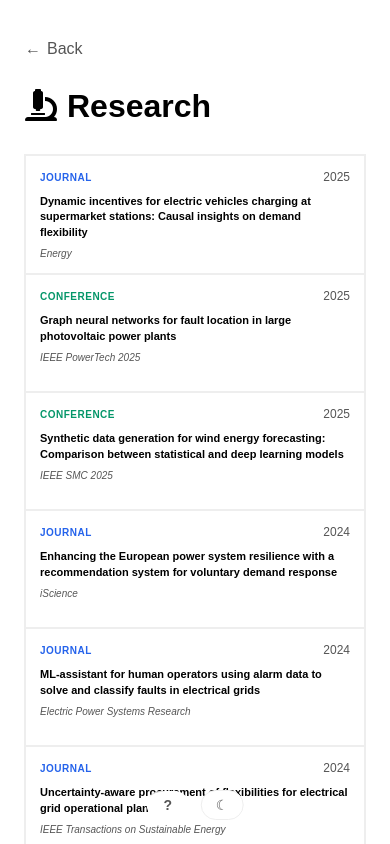
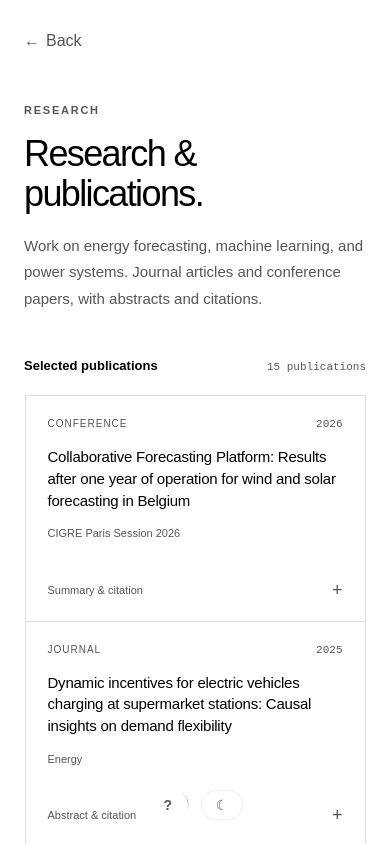
Before and after one commit to itsjrsa/itsjrsa.github.io, a React (Vite) app: page /research in a window 390 px wide. Shown: the top 844 px of the page. Built offline with nearby package versions, Linux system fonts and the light colour scheme.

Commit message:
Restyle research page with monochrome publication grid

```diff
--- a/src/components/projects/ProjectCard.jsx
+++ b/src/components/projects/ProjectCard.jsx
@@ -1,92 +1,95 @@
-import { useState } from 'react'
-import { motion } from 'framer-motion'
+import { useEffect, useRef, useState } from 'react'
+import { motion, useReducedMotion } from 'framer-motion'
 import styles from './ProjectCard.module.css'
 
-export default function ProjectCard({ project, isExpanded, onToggle }) {
-  const [copied, setCopied] = useState(false)
-  const sizeClass = styles[project.size] || styles.medium
-  const categoryClass = styles[project.category] || ''
+export default function ProjectCard({ project, isExpanded, onToggle, onClose }) {
+  const [copyStatus, setCopyStatus] = useState('')
+  const resetTimer = useRef(null)
+  const toggleRef = useRef(null)
+  const reduceMotion = useReducedMotion()
+  const detailsId = `publication-${project.id}-details`
 
-  const handleCopyCitation = (e) => {
-    e.stopPropagation()
-    navigator.clipboard.writeText(project.citation)
-    setCopied(true)
-    setTimeout(() => setCopied(false), 2000)
+  useEffect(() => () => clearTimeout(resetTimer.current), [])
+
+  const handleCopyCitation = async () => {
+    clearTimeout(resetTimer.current)
+    try {
+      await navigator.clipboard.writeText(project.citation)
+      setCopyStatus('Citation copied.')
+    } catch {
+      setCopyStatus('Could not copy. Select the citation below to copy it manually.')
+    }
+    resetTimer.current = setTimeout(() => setCopyStatus(''), 4000)
   }
 
   return (
-    <motion.div
-      layout
-      className={`${styles.card} ${sizeClass} ${isExpanded ? styles.expanded : ''}`}
+    <motion.article
+      layout={!reduceMotion}
+      className={`${styles.card} ${styles[project.size] || styles.medium} ${isExpanded ? styles.expanded : ''}`}
+      transition={{ layout: { duration: 0.3 } }}
+      onKeyDown={(event) => {
+        if (event.key === 'Escape' && isExpanded) {
+          onClose()
+          toggleRef.current?.focus()
+        }
+      }}
+    >
+      <div className={styles.summary}>
+        <div className={styles.header}>
+          <span className={styles.category}>{project.category}</span>
+          <span className={styles.year}>{project.year}</span>
+        </div>
+        <h3 className={styles.title}>
+          <button
+            type="button"
+            ref={toggleRef}
+            className={styles.toggle}
+            aria-expanded={isExpanded}
+            aria-controls={detailsId}
             onClick={onToggle}
-      initial={{ opacity: 0 }}
-      animate={{ opacity: 1 }}
-      transition={{ layout: { duration: 0.3 } }}
           >
-      <div className={styles.content}>
-        <motion.div layout="position" className={styles.header}>
-          <span className={`${styles.categoryBadge} ${categoryClass}`}>
-            {project.category}
+            {project.title}
+          </button>
+        </h3>
+        <p className={styles.venue}>{project.venue}</p>
+        {project.image && (
+          <img src={project.image} alt="" className={styles.image} loading="lazy" />
+        )}
+        <span className={styles.expandHint} aria-hidden="true">
+          {isExpanded ? 'Close details' : `${project.abstractLabel || 'Abstract'} & citation`}
+          <span>{isExpanded ? '−' : '+'}</span>
         </span>
-          <span className={styles.year}>{project.year}</span>
-        </motion.div>
+      </div>
 
-        <motion.h3 layout="position" className={styles.title}>{project.title}</motion.h3>
-
-        <motion.p layout="position" className={styles.venue}>{project.venue}</motion.p>
-
-        {project.image && (
-          <div className={styles.imageWrapper}>
-            <img src={project.image} alt={project.title} className={styles.image} />
+      <div id={detailsId} hidden={!isExpanded} className={styles.expandedContent}>
+        <p className={styles.authors}>{project.authors}</p>
+        {project.abstract && (
+          <div className={styles.abstractBlock}>
+            <h4>{project.abstractLabel || 'Abstract'}</h4>
+            <p className={styles.abstract}>{project.abstract}</p>
           </div>
         )}
-
-        {isExpanded && (
-          <motion.div
-            className={styles.expandedContent}
-            initial={{ opacity: 0 }}
-            animate={{ opacity: 1 }}
-            transition={{ delay: 0.1 }}
-          >
-            {project.abstract && (
-              <p className={styles.abstract}>{project.abstract}</p>
-            )}
-
         <div className={styles.citationBlock}>
           <div className={styles.citationHeader}>
-                <span className={styles.citationLabel}>Citation</span>
-                <button
-                  className={styles.copyButton}
-                  onClick={handleCopyCitation}
-                >
-                  {copied ? 'Copied!' : 'Copy'}
+            <h4>Citation</h4>
+            <button type="button" className={styles.copyButton} onClick={handleCopyCitation}>
+              {copyStatus === 'Citation copied.' ? 'Copied' : 'Copy citation'}
             </button>
           </div>
+          <p className={styles.copyStatus} role="status">{copyStatus}</p>
           <p className={styles.citation}>{project.citation}</p>
         </div>
-
-            {project.tags && project.tags.length > 0 && (
-              <div className={styles.tags}>
-                {project.tags.map((tag) => (
-                  <span key={tag} className={styles.tag}>{tag}</span>
-                ))}
-              </div>
+        {project.tags?.length > 0 && (
+          <ul className={styles.tags} aria-label="Research topics">
+            {project.tags.map(tag => <li key={tag}>{tag}</li>)}
+          </ul>
         )}
-
-            {project.link && project.link.trim() !== '' && (
-              <a
-                href={project.link}
-                target="_blank"
-                rel="noopener noreferrer"
-                className={styles.link}
-                onClick={(e) => e.stopPropagation()}
-              >
-                View Publication →
+        {project.link?.trim() && (
+          <a href={project.link} target="_blank" rel="noopener noreferrer" className={styles.link}>
+            View publication <span aria-hidden="true">↗</span>
           </a>
         )}
-          </motion.div>
-        )}
       </div>
-    </motion.div>
+    </motion.article>
   )
 }
--- a/src/components/projects/ProjectCard.module.css
+++ b/src/components/projects/ProjectCard.module.css
@@ -1,149 +1,190 @@
-/* Base Card - ChromaDB inspired */
 .card {
-  border: 2px solid var(--color-border);
-  background-color: var(--color-bg);
-  cursor: pointer;
-  min-height: 120px;
-  margin: -1px;
+  position: relative;
+  min-width: 0;
+  border: 1px solid var(--color-border-hover);
+  background: var(--color-bg);
+  margin: -0.5px;
 }
 
-
-/* Size variations for bento grid */
 .large {
   grid-column: span 2;
 }
 
-.medium {
-  grid-column: span 1;
-}
-
+.medium,
 .small {
   grid-column: span 1;
 }
 
-/* Expanded state */
 .expanded {
-  grid-column: span 2;
+  grid-column: span 3;
   grid-row: span 2;
+  border-color: var(--color-text-muted);
+  z-index: 1;
 }
 
-/* Content */
-.content {
-  padding: 16px;
-  height: 100%;
+.summary {
+  position: relative;
   display: flex;
   flex-direction: column;
+  padding: 20px;
+  min-height: 220px;
+  height: 100%;
+  transition: background-color 0.2s ease;
 }
 
-/* Header with category badge and year */
+.summary:hover {
+  background: var(--color-bg-secondary);
+}
+
+.expanded .summary {
+  height: auto;
+  min-height: 0;
+}
+
 .header {
   display: flex;
   justify-content: space-between;
-  align-items: center;
-  margin-bottom: 10px;
-}
-
-/* Category badge */
-.categoryBadge {
-  font-size: 10px;
-  font-weight: 600;
-  text-transform: uppercase;
-  letter-spacing: 0.5px;
-}
-
-.journal {
-  color: var(--color-category-journal);
-}
-
-.conference {
-  color: var(--color-category-conference);
-}
-
-/* Year */
-.year {
-  font-size: 12px;
-  font-weight: 500;
+  align-items: baseline;
+  gap: 16px;
+  margin-bottom: 16px;
   color: var(--color-text-muted);
 }
 
-/* Title */
-.title {
-  font-size: 12px;
-  font-weight: 600;
-  color: var(--color-text);
-  margin: 0 0 8px 0;
-  line-height: 1.4;
+.category {
+  font-size: 10px;
+  font-weight: 500;
+  letter-spacing: 0.1em;
+  text-transform: uppercase;
 }
 
-/* Venue */
-.venue {
+.year {
+  font-family: monospace;
   font-size: 11px;
-  font-style: italic;
-  color: var(--color-text-muted);
-  margin: 0;
 }
 
-/* Image */
-.imageWrapper {
-  margin-top: 16px;
-  flex: 1;
+.title {
+  margin: 0 0 14px;
+  font-size: 15px;
+  font-weight: 500;
+  line-height: 1.45;
+  letter-spacing: -0.015em;
+}
+
+.expanded .title {
+  font-size: 23px;
+  line-height: 1.3;
+}
+
+.toggle {
+  background: none;
+  border: 0;
+  padding: 0;
+  font: inherit;
+  letter-spacing: inherit;
+  text-align: left;
+  color: inherit;
+  cursor: pointer;
+}
+
+.toggle::after {
+  content: '';
+  position: absolute;
+  inset: 0;
+}
+
+.toggle:focus-visible {
+  outline: none;
+}
+
+.toggle:focus-visible::after {
+  outline: 2px solid var(--color-text);
+  outline-offset: -5px;
+}
+
+.venue {
+  color: var(--color-text-muted);
+  font-size: 11px;
+  line-height: 1.6;
+  min-height: 3.2em;
+  margin-top: auto;
+  margin-bottom: 20px;
+}
+
+.expandHint {
   display: flex;
+  justify-content: space-between;
   align-items: center;
-  justify-content: center;
+  gap: 16px;
+  color: var(--color-text-muted);
+  font-size: 11px;
+}
+
+.expandHint > span {
+  font-size: 18px;
+  line-height: 1;
 }
 
 .image {
   max-width: 100%;
   max-height: 200px;
   object-fit: contain;
+  filter: grayscale(1);
+  margin-bottom: 20px;
 }
 
-/* Expanded content */
 .expandedContent {
-  margin-top: 16px;
-  padding-top: 16px;
-  border-top: 1px solid var(--color-border);
+  padding: 0 20px 20px;
+  overflow-wrap: anywhere;
 }
 
-/* Abstract */
+.authors {
+  padding-top: 20px;
+  border-top: 1px solid var(--color-border-hover);
+  color: var(--color-text-muted);
+  font-size: 12px;
+  line-height: 1.8;
+  margin-bottom: 24px;
+}
+
+.expandedContent h4 {
+  font-size: 12px;
+  font-weight: 600;
+}
+
+.abstractBlock h4 {
+  margin-bottom: 12px;
+}
+
 .abstract {
   font-size: 14px;
-  line-height: 1.6;
+  line-height: 1.8;
   color: var(--color-text-muted);
-  margin: 0 0 16px 0;
+  margin-bottom: 24px;
 }
 
-/* Citation block */
 .citationBlock {
-  background-color: var(--color-bg-secondary);
-  padding: 12px;
-  margin-bottom: 16px;
-  border-left: 3px solid var(--color-border);
+  background: var(--color-bg-secondary);
+  padding: 16px;
+  margin-bottom: 20px;
 }
 
 .citationHeader {
   display: flex;
+  align-items: center;
   justify-content: space-between;
-  align-items: center;
+  gap: 12px;
   margin-bottom: 8px;
 }
 
-.citationLabel {
+.copyButton {
+  padding: 8px 10px;
+  min-height: 44px;
+  border: 1px solid var(--color-border-hover);
+  background: transparent;
+  font: inherit;
   font-size: 11px;
-  font-weight: 600;
-  text-transform: uppercase;
-  letter-spacing: 0.5px;
-  color: var(--color-text-muted);
-}
-
-.copyButton {
-  font-size: 11px;
-  padding: 4px 10px;
-  background: transparent;
-  border: 1px solid var(--color-border);
   color: var(--color-text);
   cursor: pointer;
-  transition: all 0.2s ease;
 }
 
 .copyButton:hover {
@@ -151,67 +192,86 @@
   color: var(--color-bg);
 }
 
-.citation {
-  font-size: 12px;
-  line-height: 1.5;
-  color: var(--color-text-muted);
-  margin: 0;
-  font-family: inherit;
+.copyButton:focus-visible,
+.link:focus-visible {
+  outline: 2px solid var(--color-text);
+  outline-offset: 4px;
 }
 
-/* Tags */
+.copyStatus {
+  font-size: 12px;
+  line-height: 1.6;
+  margin-bottom: 8px;
+}
+
+.copyStatus:empty {
+  margin: 0;
+}
+
+.citation {
+  color: var(--color-text-muted);
+  font-size: 12px;
+  line-height: 1.8;
+  user-select: text;
+}
+
 .tags {
   display: flex;
   flex-wrap: wrap;
-  gap: 8px;
+  gap: 8px 16px;
+  list-style: none;
   margin-bottom: 16px;
+  color: var(--color-text-muted);
+  font-size: 11px;
+  line-height: 1.6;
 }
 
-.tag {
-  font-size: 11px;
-  padding: 4px 10px;
-  border: 1px solid var(--color-border);
-  color: var(--color-text-muted);
-}
-
-/* Link */
 .link {
-  font-size: 13px;
-  color: var(--color-text);
-  text-decoration: none;
-  font-weight: 700;
+  display: inline-flex;
+  align-items: center;
+  gap: 8px;
+  min-height: 44px;
+  font-size: 12px;
+  text-decoration: underline;
+  text-decoration-color: var(--color-divider);
+  text-underline-offset: 5px;
 }
 
 .link:hover {
-  text-decoration: underline;
+  text-decoration-color: currentColor;
 }
 
-/* Mobile responsive */
-@media (max-width: 768px) {
+@media (prefers-reduced-motion: reduce) {
+  .summary {
+    transition: none;
+  }
+}
+
+@media (max-width: 1000px) {
+  .expanded {
+    grid-column: span 2;
+  }
+}
+
+@media (max-width: 600px) {
   .large,
   .medium,
   .small,
   .expanded {
     grid-column: span 1;
-  }
-
-  .expanded {
     grid-row: span 1;
   }
 
-  .content {
-    padding: 14px;
+  .summary {
+    min-height: 220px;
+    padding: 22px;
   }
 
-  .title {
-    font-size: 11px;
+  .expandedContent {
+    padding: 0 22px 22px;
   }
 
-  .venue {
-    font-size: 10px;
-  }
-
-  .abstract {
-    font-size: 13px;
+  .expanded .title {
+    font-size: 21px;
   }
 }
--- a/src/data/research.js
+++ b/src/data/research.js
@@ -7,6 +7,26 @@
  */
 
 export const researchData = [
+  // ============================================
+  // 2026
+  // ============================================
+  {
+    id: 15,
+    title: "Collaborative Forecasting Platform: Results after one year of operation for wind and solar forecasting in Belgium",
+    authors: "H. Carstens, J.R. Andrade, C.S. Gonçalves, A.F. Garcia, R.J. Bessa, B. Castro Silva",
+    venue: "CIGRE Paris Session 2026",
+    year: 2026,
+    citation: "H. Carstens, J.R. Andrade, C.S. Gonçalves, A.F. Garcia, R.J. Bessa, B. Castro Silva, \"Collaborative Forecasting Platform: Results after one year of operation for wind and solar forecasting in Belgium,\" CIGRE Paris Session 2026, paper D2_10156_2026, 2026.",
+    // Paraphrase of the publisher's public summary; full text requires CIGRE access.
+    abstractLabel: "Summary",
+    abstract: "This paper reports a year of operating a collaborative forecasting platform for Belgian wind and solar generation. Forecast providers compete in shared markets, receive performance-based rewards, and contribute predictions to an ensemble. The approach addresses limitations of bilateral procurement, including cost, transparency, and access for smaller providers. Tests on day-ahead offshore wind and solar forecasts showed improvements over the operational forecasts: 6–8% in point-forecast RMSE and 7–14% in the probabilistic MWI metric. The platform also supports shared funding of forecasting services and markets for data analytics.",
+    image: null,
+    tags: ["collaborative forecasting", "ensemble forecasting", "renewable energy", "forecasting markets"],
+    category: "conference",
+    link: "https://www.e-cigre.org/publications/detail/d2-10156-2026-collaborative-forecasting-platform-results-after-one-year-of-operation-for-wind-and-solar-forecasting-in-belgium.html",
+    size: "medium"
+  },
+
   // ============================================
   // 2025
   // ============================================
--- a/src/pages/ResearchPage.jsx
+++ b/src/pages/ResearchPage.jsx
@@ -1,5 +1,5 @@
 import { useState, useEffect, useRef } from 'react'
-import { motion, LayoutGroup } from 'framer-motion'
+import { motion, LayoutGroup, useReducedMotion } from 'framer-motion'
 import PageTransition from '../components/Layout/PageTransition'
 import ReturnButton from '../components/common/ReturnButton'
 import ProjectCard from '../components/projects/ProjectCard'
@@ -9,56 +9,51 @@ import styles from './ResearchPage.module.css'
 export default function ResearchPage() {
   const [expandedId, setExpandedId] = useState(null)
   const containerRef = useRef(null)
+  const reduceMotion = useReducedMotion()
 
-  // Close expanded card when clicking outside
   useEffect(() => {
-    const handleClickOutside = (e) => {
-      if (containerRef.current && !containerRef.current.contains(e.target)) {
+    const handleClickOutside = (event) => {
+      if (containerRef.current && !containerRef.current.contains(event.target)) {
         setExpandedId(null)
       }
     }
-
-    if (expandedId !== null) {
-      document.addEventListener('mousedown', handleClickOutside)
-    }
-
-    return () => document.removeEventListener('mousedown', handleClickOutside)
+    if (expandedId !== null) document.addEventListener('pointerdown', handleClickOutside)
+    return () => document.removeEventListener('pointerdown', handleClickOutside)
   }, [expandedId])
-
-  const handleToggle = (id) => {
-    setExpandedId(expandedId === id ? null : id)
-  }
 
   return (
     <PageTransition className={styles.container}>
-      <div className={styles.content}>
+      <main className={styles.content}>
         <ReturnButton />
-        <motion.h1
-          initial={{ opacity: 0 }}
-          animate={{ opacity: 1 }}
-          transition={{ duration: 0.3, delay: 0.1 }}
-        >
-          <i className="fas fa-microscope" style={{ marginRight: '10px' }}></i>
-          Research
-        </motion.h1>
+        <header className={styles.intro}>
+          <p className={styles.eyebrow}>Research</p>
+          <h1>Research & publications.</h1>
+          <p className={styles.description}>
+            Work on energy forecasting, machine learning, and power systems.
+            Journal articles and conference papers, with abstracts and citations.
+          </p>
+        </header>
 
+        <section aria-labelledby="publications-heading">
+          <div className={styles.sectionHeader}>
+            <h2 id="publications-heading">Selected publications</h2>
+            <span className={styles.count}>{researchData.length} publications</span>
+          </div>
           <LayoutGroup>
-          <motion.div
-            className={styles.grid}
-            ref={containerRef}
-            layout
-          >
+            <motion.div className={styles.grid} ref={containerRef} layout={!reduceMotion}>
               {researchData.map((project) => (
                 <ProjectCard
                   key={project.id}
                   project={project}
                   isExpanded={expandedId === project.id}
-                onToggle={() => handleToggle(project.id)}
+                  onToggle={() => setExpandedId(current => current === project.id ? null : project.id)}
+                  onClose={() => setExpandedId(null)}
                 />
               ))}
             </motion.div>
           </LayoutGroup>
-      </div>
+        </section>
+      </main>
     </PageTransition>
   )
 }
--- a/src/pages/ResearchPage.module.css
+++ b/src/pages/ResearchPage.module.css
@@ -1,50 +1,101 @@
 .container {
-  display: flex;
-  justify-content: center;
   min-height: 100vh;
-  padding: 40px 20px;
+  padding: 60px 32px 140px;
 }
 
 .content {
-  width: 80%;
-  max-width: 1000px;
-  padding: 20px;
+  width: 100%;
+  max-width: 900px;
+  margin: 0 auto;
 }
 
-.content h1 {
-  margin-top: 20px;
-  margin-bottom: 30px;
-  font-size: 24px;
+.intro {
+  padding: 38px 0 64px;
 }
 
-/* Bento Grid Layout */
+.eyebrow {
+  margin-bottom: 18px;
+  color: var(--color-text-muted);
+  font-size: 11px;
+  font-weight: 600;
+  letter-spacing: 0.16em;
+  text-transform: uppercase;
+}
+
+.intro h1 {
+  margin: 0 0 20px;
+  font-size: clamp(36px, 5vw, 54px);
+  line-height: 1.1;
+  font-weight: 500;
+  letter-spacing: -0.045em;
+}
+
+.description {
+  color: var(--color-text-muted);
+  font-size: 16px;
+  line-height: 1.75;
+}
+
+.sectionHeader {
+  display: flex;
+  justify-content: space-between;
+  align-items: baseline;
+  gap: 20px;
+  padding-bottom: 18px;
+}
+
+.sectionHeader h2 {
+  font-size: 13px;
+  font-weight: 600;
+  line-height: 1.6;
+}
+
+.count {
+  font-family: monospace;
+  font-size: 11px;
+  color: var(--color-text-muted);
+}
+
 .grid {
   display: grid;
-  grid-template-columns: repeat(3, 1fr);
+  grid-template-columns: repeat(4, minmax(0, 1fr));
+  grid-auto-flow: dense;
   gap: 0;
+  padding: 1px;
 }
 
-@media (max-width: 1024px) {
+.content a:focus-visible {
+  outline: 2px solid var(--color-text);
+  outline-offset: 5px;
+  border-radius: 2px;
+}
+
+@media (max-width: 1000px) {
   .grid {
-    grid-template-columns: repeat(2, 1fr);
+    grid-template-columns: repeat(3, minmax(0, 1fr));
   }
 }
 
-@media (max-width: 768px) {
+@media (max-width: 760px) {
+  .grid {
+    grid-template-columns: repeat(2, minmax(0, 1fr));
+  }
+}
+
+@media (max-width: 600px) {
   .container {
-    padding: 30px 15px;
+    padding: 32px 24px 140px;
   }
 
-  .content {
-    width: 100%;
-    padding: 10px;
+  .intro {
+    padding: 24px 0 44px;
   }
 
-  .content h1 {
-    font-size: 32px;
+  .description {
+    font-size: 15px;
   }
 
   .grid {
-    grid-template-columns: 1fr;
+    grid-template-columns: minmax(0, 1fr);
   }
 }
```
Lines whose indentation alone changed are shown as unchanged.
